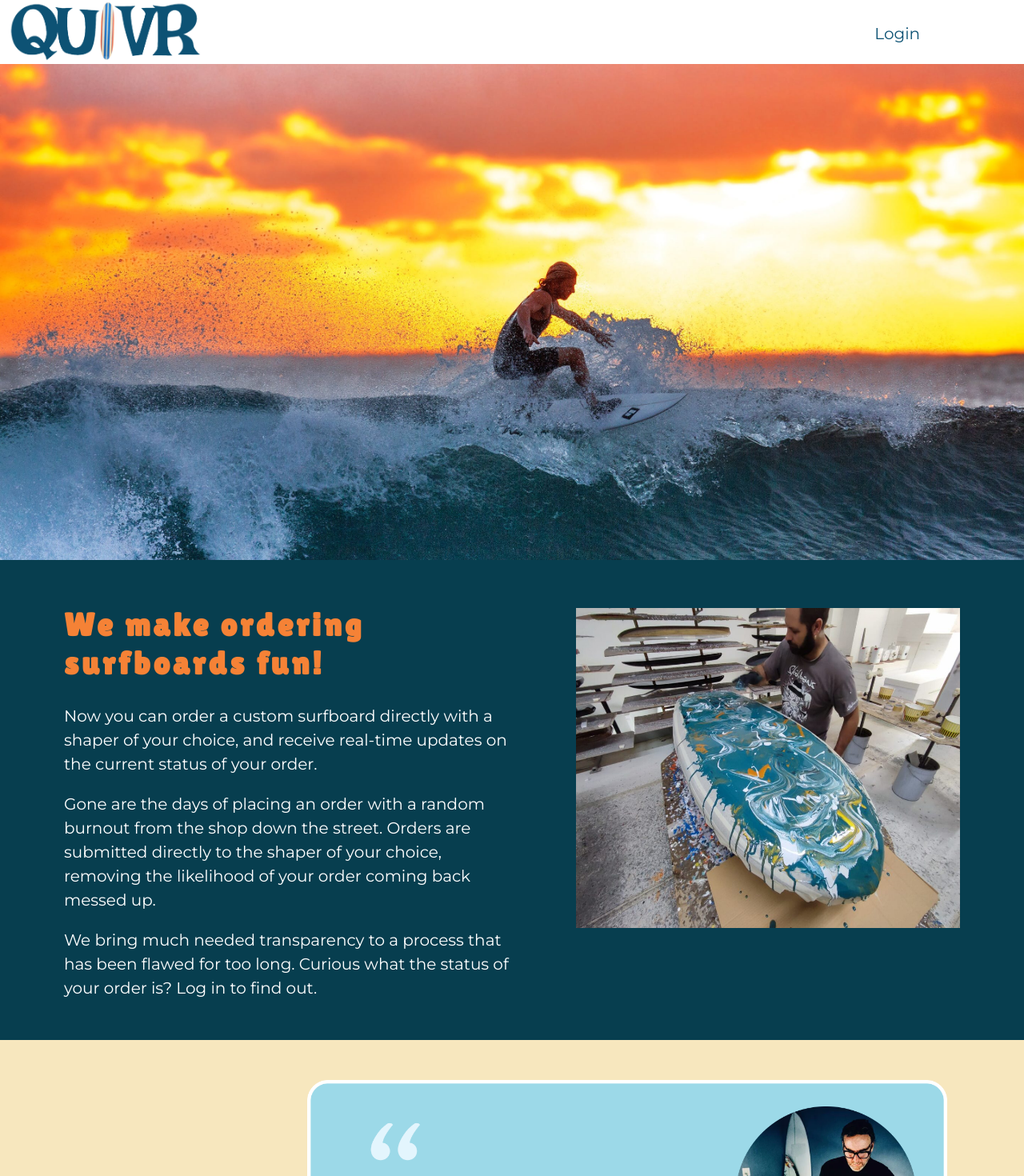
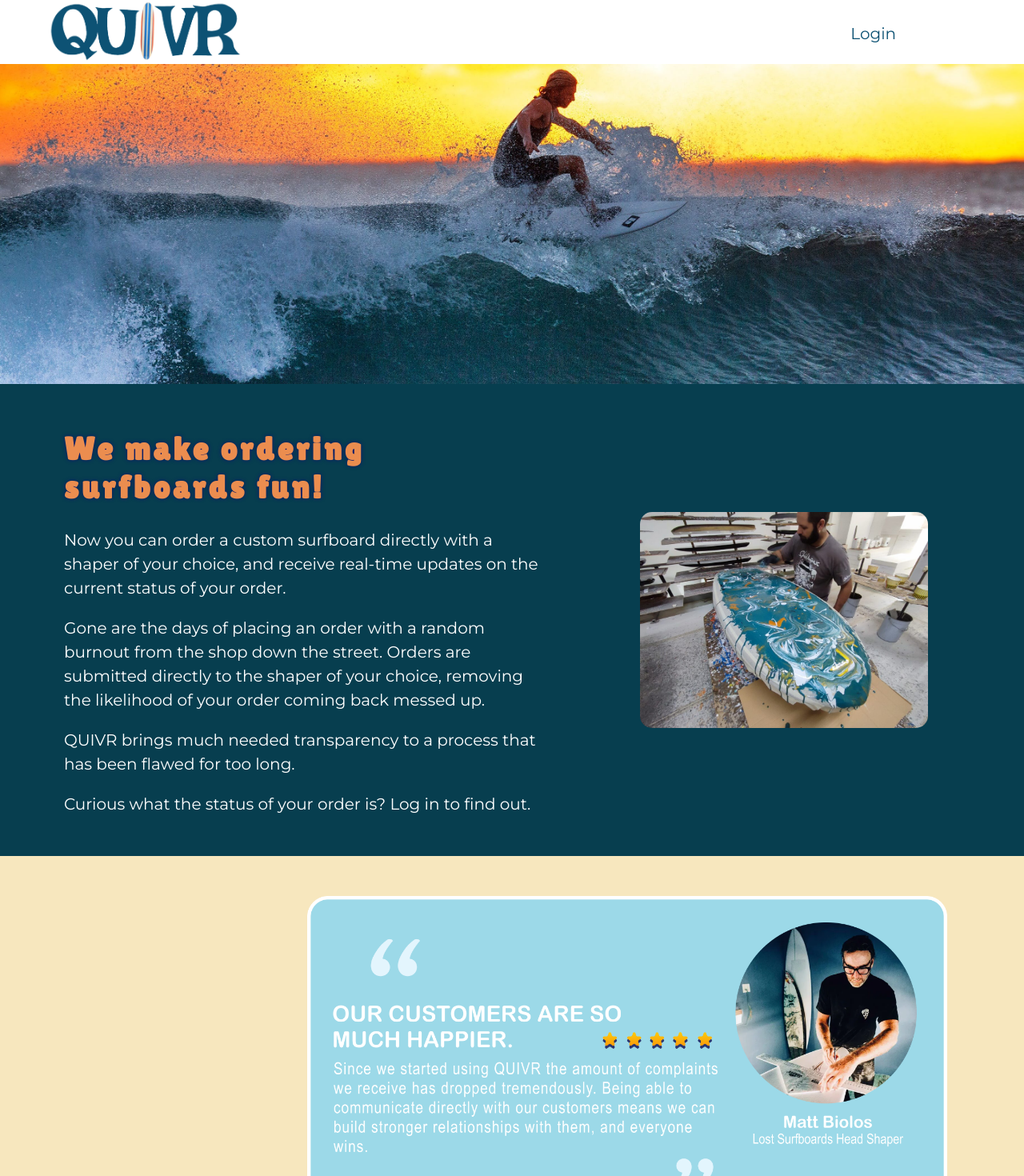
Before and after one commit to pizzawarrior/QUIVR-custom-surfboards, a React (Create React App) app in the folder ghi/: page / in a window 1280 px wide. Shown: the top 1470 px of the page at 80% size. Built offline with nearby package versions, Linux system fonts and the light colour scheme; no server answers.

Commit message:
some fun cleanup, improved image sizing

```diff
--- a/ghi/src/components/Carousel/style.js
+++ b/ghi/src/components/Carousel/style.js
@@ -5,10 +5,10 @@ export const CarouselContainer = styled.div`
   overflow: hidden;
   background-color: #f7e7be;
 
-  //arrow container: use for arrow spacing
+  // arrow container: use for arrow spacing
   .container {
     display: flex;
-    gap: 55em;
+    gap: 61em;
     padding-left: 21.2em;
   }
 `;
--- a/ghi/src/components/navbar/style.js
+++ b/ghi/src/components/navbar/style.js
@@ -3,7 +3,7 @@ import { Link } from "react-router-dom";
 
 export const Logo = styled.img`
   height: 80px;
-  margin-left: 10px;
+  margin-left: 60px;
 `;
 
 export const NavbarContainer = styled.nav`
@@ -27,6 +27,7 @@ export const RightContainer = styled.div`
   flex: 40%;
   display: flex;
   justify-content: space-evenly;
+  padding-right: 40px;
 `;
 
 export const NavbarInnerContainer = styled.div`
--- a/ghi/src/components/orderForm/orderForm.jsx
+++ b/ghi/src/components/orderForm/orderForm.jsx
@@ -32,7 +32,7 @@ export default function OrderForm({
   return (
     <>
       <OrderFormStyle>
-        <h1>Create a custom order</h1>
+        <h1>Create a Custom Order</h1>
         <h3>Starting at $849</h3>
         <Container1>
           <select
--- a/ghi/src/components/orderForm/style.js
+++ b/ghi/src/components/orderForm/style.js
@@ -17,11 +17,13 @@ export const OrderFormStyle = styled.div`
     height: 30vh;
     width: 14em;
     padding-right: 2em;
+    object-fit: contain;
   }
 
   h1 {
     text-align: center;
     color: white;
+    text-shadow: 1px 1px 2px #e76215;
   }
 
   h3 {
--- a/ghi/src/pages/landing/Landing.jsx
+++ b/ghi/src/pages/landing/Landing.jsx
@@ -4,7 +4,7 @@ import Surfboard2 from "../../images/Surfboard2.webp";
 import Surfboard3 from "../../images/Surfboard3.webp";
 import Surfboard5 from "../../images/SurfBoard5.webp";
 import Shaper from "../../images/Shaper.jpg";
-import Carousel from "../../components/Carousel/Carousel";
+import Carousel from "../../components/carousel/Carousel";
 import Slider1 from "../../images/Slider1.png";
 import Slider2 from "../../images/Slider2.png";
 import Slider3 from "../../images/Slider3.png";
@@ -29,11 +29,10 @@ const Landing = () => {
             messed up.
           </p>
           <p>
-            {" "}
-            We bring much needed transparency to a process that has been flawed
-            for too long. Curious what the status of your order is? Log in to
-            find out.
+            QUIVR brings much needed transparency to a process that has been
+            flawed for too long.
           </p>
+          <p>Curious what the status of your order is? Log in to find out.</p>
         </div>
         <img src={Shaper} alt="Custom board a shaper made for a client" />
       </AboutUs>
--- a/ghi/src/pages/landing/style.js
+++ b/ghi/src/pages/landing/style.js
@@ -7,7 +7,8 @@ export const Title = styled.h1`
   font-size: 40px;
   line-height: 3rem;
   letter-spacing: 4px;
-  color: #f58236;
+  color: #eb8d4f;
+  text-shadow: 0px 0px 5px #0b156e;
 `;
 
 export const LandContainer = styled.div`
@@ -21,11 +22,12 @@ export const LandContainer = styled.div`
 
 export const LandBackground = styled.div`
   background-image: url(${Background});
-  height: 60vh;
+  height: 50vh;
   width: 100%;
   background-repeat: no-repeat;
   background-size: cover;
-  padding: 70px 0;
+  background-position: center top;
+  background-position: center calc(-30vh);
 `;
 
 export const Div = styled.div`
@@ -38,49 +40,33 @@ export const Div = styled.div`
     width: 20vh;
     margin: 8px;
     padding: 50px;
+    object-fit: contain;
   }
 
   h1 {
     color: #0d5274;
+    text-shadow: 1px 1px 0px #e87c0a;
     font-family: "Montserrat", sans-serif;
   }
 `;
-
-// export const OurStory = styled.div`
-//   font-size: large;
-//   background-color: #e56a4b;
-//   display: flex;
-//   margin-top: 10px;
-//   margin-bottom: 10px;
-//   justify-content: space-evenly;
-//   align-items: center;
-//   padding: 16px 100px;
-//   gap: 110px;
-//   img {
-//     height: 30vh;
-//     width: 40vh;
-//     padding: 40px;
-//   }
-//   div {
-//     max-width: 75%;
-//   }
-// `;
 
 export const AboutUs = styled.div`
   display: flex;
   flex-direction: row;
   flex-wrap: wrap;
-  justify-content: space-between;
-  padding: 30px 80px;
+  justify-content: center;
+  padding: 30px 0px 30px 80px;
   line-height: 30px;
   background-color: #073e4f;
   color: white;
-  margin-top: 0;
+  margin: auto;
 
   img {
-    height: 50vh;
-    width: 60vh;
-    margin-top: 30px;
+    width: 30%;
+    margin: auto;
+    /* padding-left: 18em; */
+    object-fit: contain;
+    border-radius: 15px;
   }
   div {
     max-width: 50%;
--- a/ghi/src/pages/orderHistory/style.js
+++ b/ghi/src/pages/orderHistory/style.js
@@ -12,7 +12,8 @@ export const ImgBackground = styled.div`
 
   H1 {
     font-family: "Lilita One", sans-serif;
-    color: #e76215;
+    color: white;
+    text-shadow: 1px 1px 2px #e76215;
     letter-spacing: 2px;
   }
 `;
--- a/ghi/src/pages/userList/style.js
+++ b/ghi/src/pages/userList/style.js
@@ -28,6 +28,7 @@ export const HeaderContainer = styled.div`
   H1 {
     font-family: "Lilita One", sans-serif;
     letter-spacing: 2px;
-    color: #e76215;
+    color: white;
+    text-shadow: 1px 1px 2px #e76215;
   }
 `;
```
